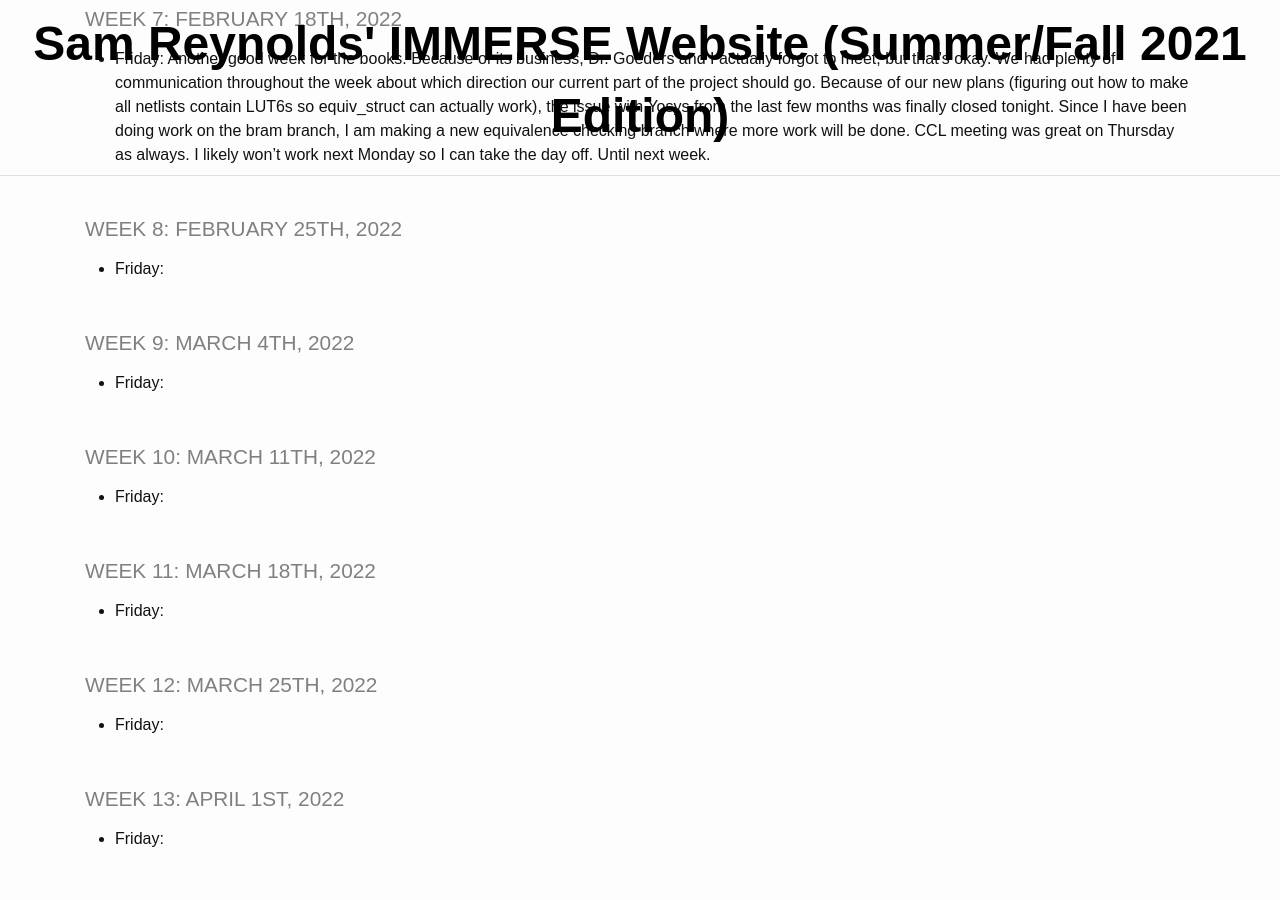
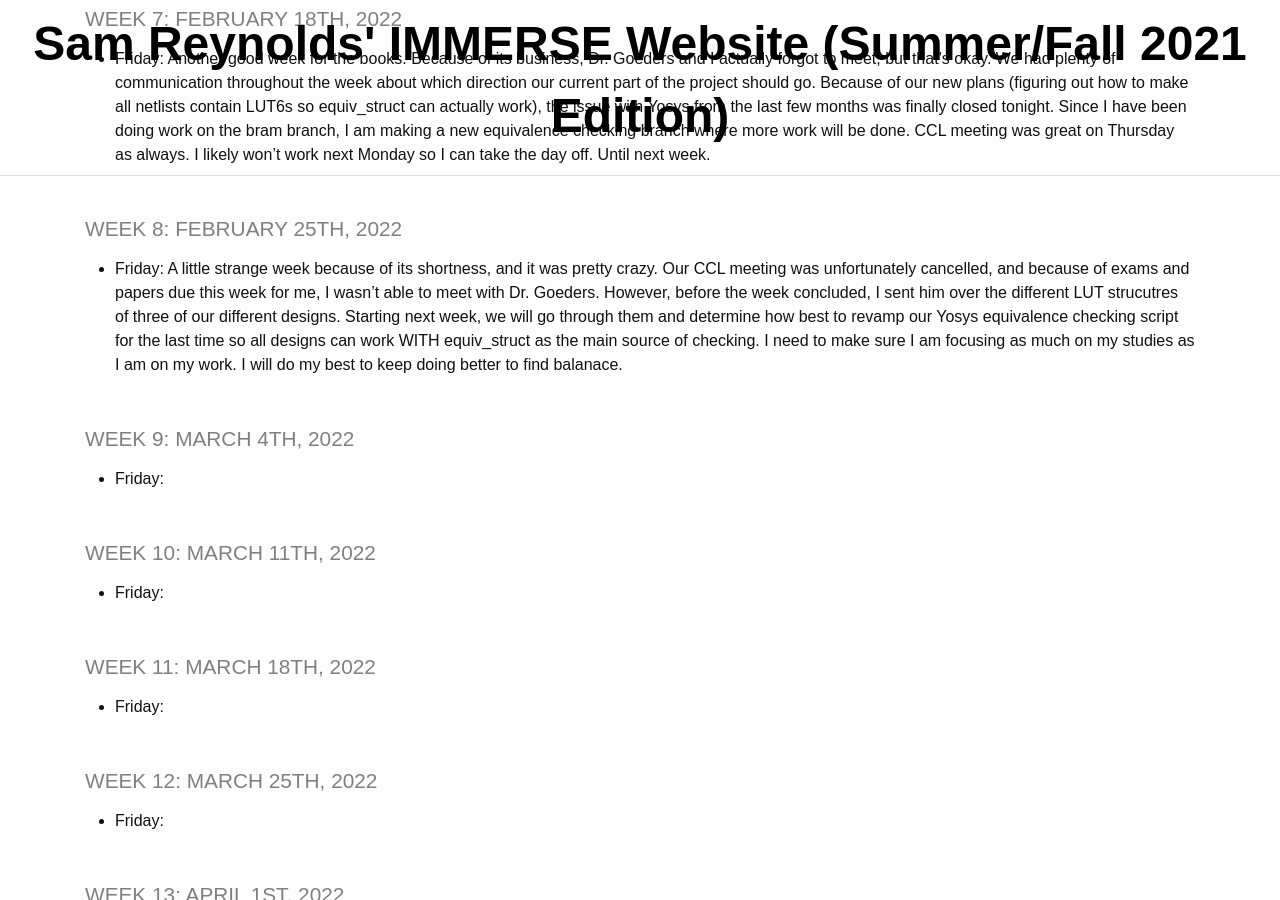
Before and after one commit to TheDHCreator/thedhcreator.github.io, a Jekyll site: the page built from _pages/log.md, in a window 1280 px wide and 900 px high, scrolled down 12469 px. Built offline with Jekyll 4.4.1, drawn with Linux system fonts in a browser that asks for light colours.

Commit message:
Short week but looked through LUT strucutures from designs, and the issue of many months with Yosys was finally closed. No CCL meeting this week. Hopefully more things will come into play next week.

```diff
--- a/_pages/log.md
+++ b/_pages/log.md
@@ -264,7 +264,7 @@ title: IMMERSE Log
 
 ### Week 8: February 25th, 2022
 
-* **Friday**:
+* **Friday**: A little strange week because of its shortness, and it was pretty crazy. Our CCL meeting was unfortunately cancelled, and because of exams and papers due this week for me, I wasn't able to meet with Dr. Goeders. However, before the week concluded, I sent him over the different LUT strucutres of three of our different designs. Starting next week, we will go through them and determine how best to revamp our Yosys equivalence checking script for the last time so all designs can work WITH equiv_struct as the main source of checking. I need to make sure I am focusing as much on my studies as I am on my work. I will do my best to keep doing better to find balanace.
 
 ### Week 9: March 4th, 2022
 
```
